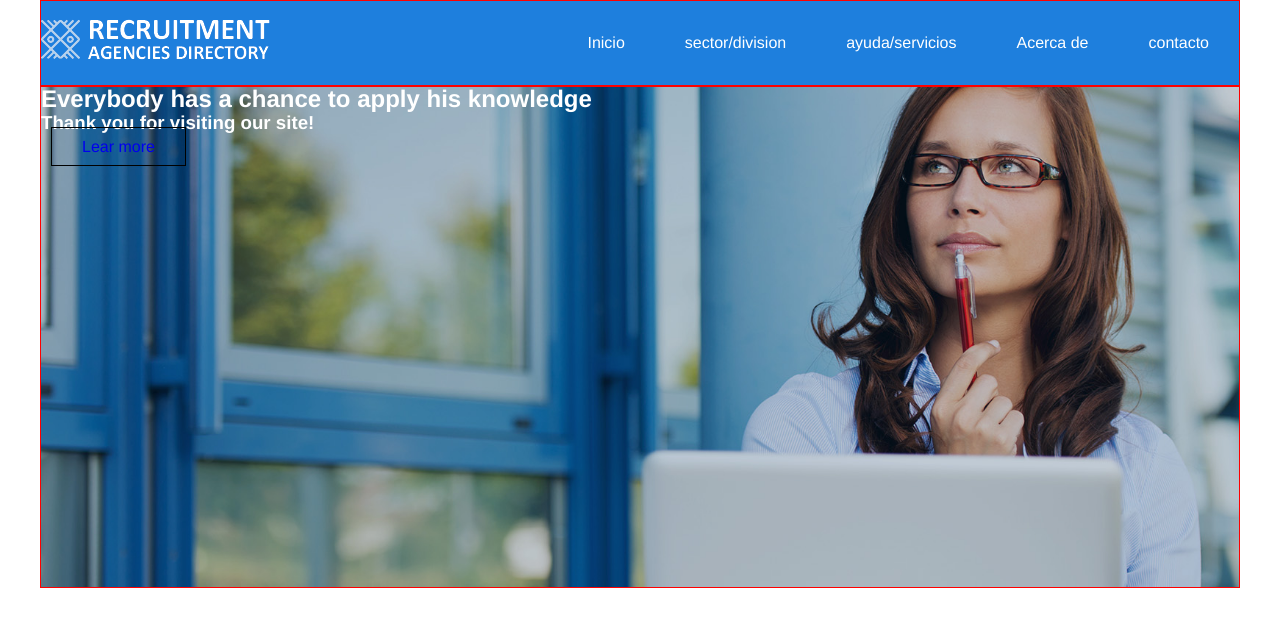
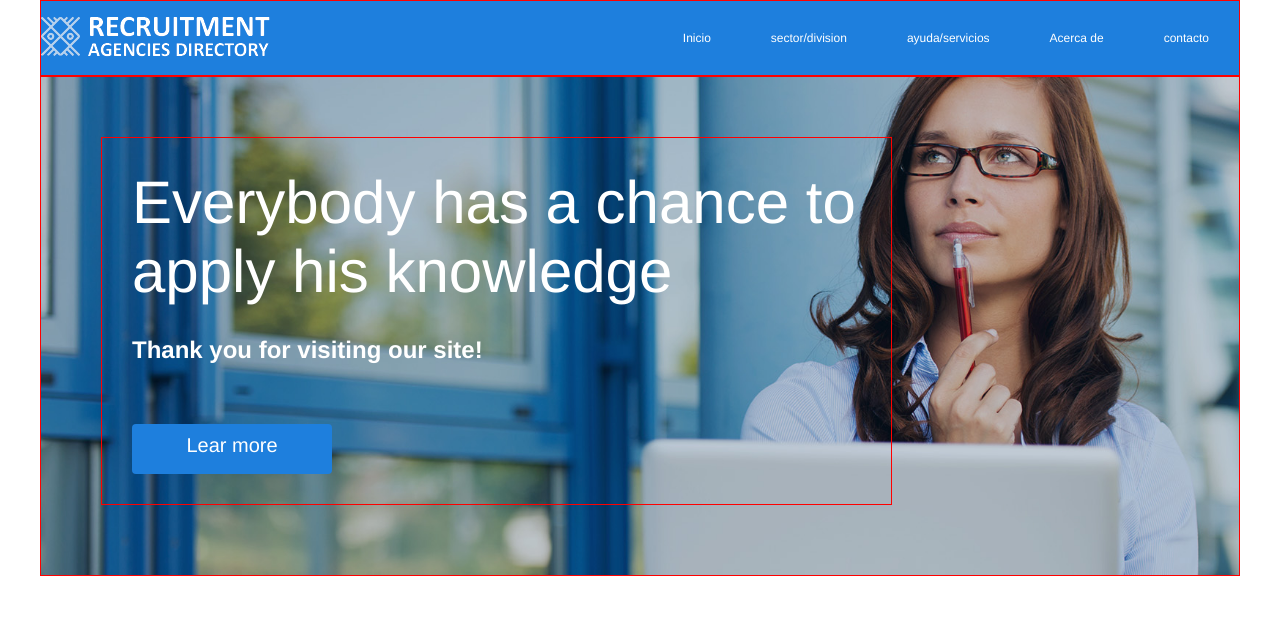
Before and after one commit to DiegoHC06/ProyectoU4, a plain HTML site: page index.html in a window 1280 px wide. Drawn offline with Linux system fonts and the light colour scheme.

Commit message:
Estructura banner

```diff
--- a/desktop.css
+++ b/desktop.css
@@ -5,8 +5,8 @@
 }
 body{
     font-family: helvetica;
-    font-size: 16px;
-    line-height: 24px;
+    font-size: 12px;
+    /* line-height: 1px; */
     color: #333;
 }
 .ancho{
@@ -41,23 +41,52 @@ header{
         color: white;
 }
 
-
-.banner {
-    width: 100%;
+.contenedor1 {
     height: 500px;
     background-position: 38%;
     background-size: cover;
     background-image: url(imagenes/home-01.jpg);
     color: white;
 
+
+}
+.bannercontenedor{
+    width: 66%;
+    text-align: left;
+    margin: 60px;
+    padding-bottom: 20px;
+}
+.banner {
+    display: flex;
+    flex-direction: column;
+    justify-content: center;
+    align-items: flex-start;
+    flex-wrap: wrap;
+
+}
+.banner h1{
+    display: inline-block;
+    font-weight: 500;
+    font-size: 60px;
+    margin: 30px;
+    margin-bottom: 0;
+}
+.banner h3{
+    font-size: 24px;
+    margin: 30px;
 }
 
-
 .btn-uno{
+    font-size: 20px;
     width: 200px;
-    height: 200px;
+    height: 50px;
     text-decoration: none;
     padding: 10px 30px;
-    margin: 10px;
-    border: 1px	black solid;
+    margin: 30px;
+    color: #fff;
+    background-color: #1e7fdd;
+    border-color: #1e7fdd;
+    border-radius: 4px;
+    text-align: center;
+
 }
--- a/index.html
+++ b/index.html
@@ -24,11 +24,13 @@
         </nav>
     </header>
     <section class=" contenedor1 ancho">
-        <div class="banner">
+        <div class="bannercontenedor">
+        <div class="banner ancho">
             <h1>Everybody has a chance to apply his knowledge</h1>
             <h3>Thank you for visiting our site!</h3>
             <a class="btn-uno" href="#">Lear more</a>
         </div>
+        </div>
     </section>
 </body>
 </html>
```
